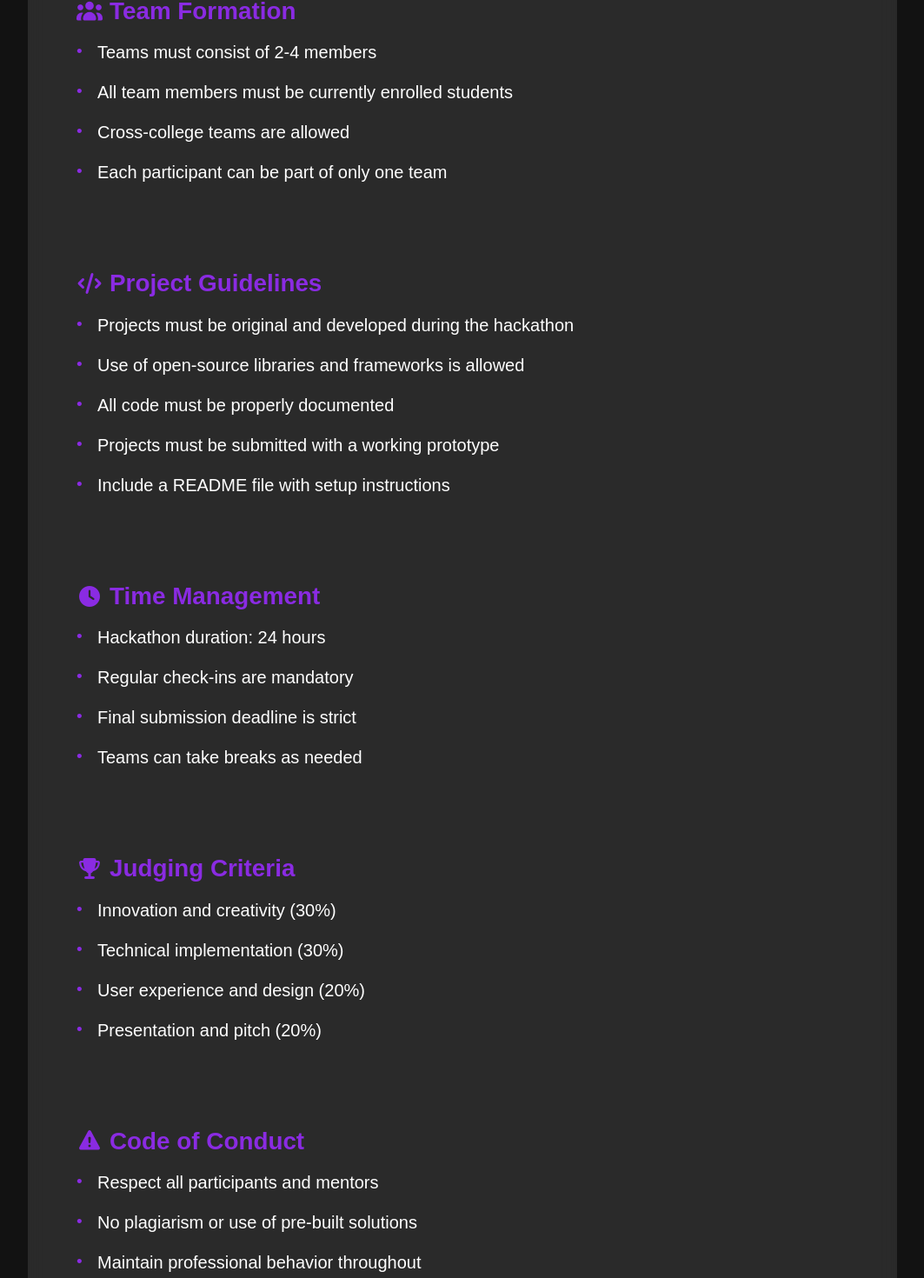
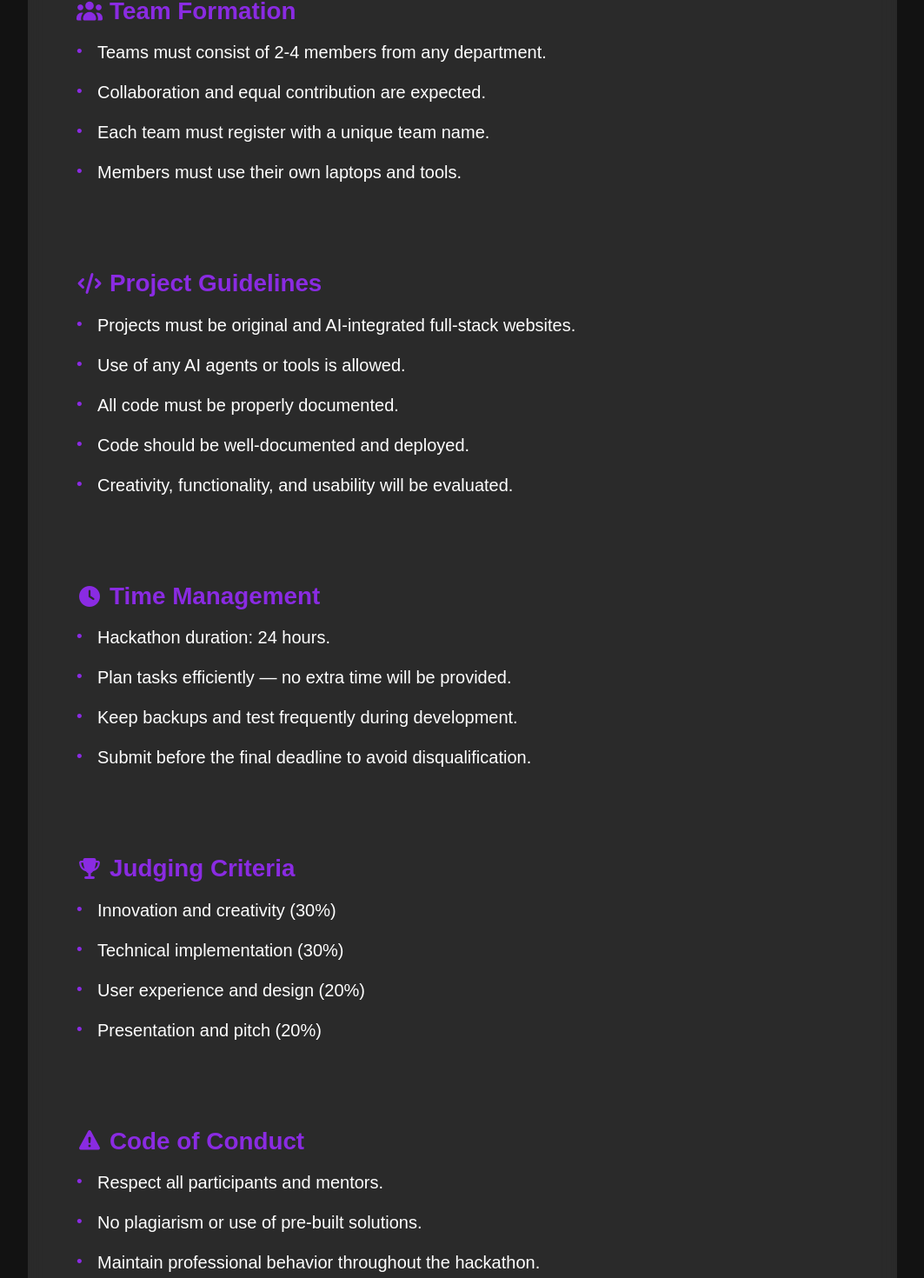
Before and after one commit to Ecb05/NOVA-Website-React, a React (Vite) app in the folder NOVA/: page /novathon in a window 1280 px wide. Shown: the part 1540-3010 px from the top of the page at 87% size, without its empty margins (108-1171 px from the left). Built offline with nearby package versions, Linux system fonts and the light colour scheme.

Commit message:
Update RulesSection.jsx

```diff
--- a/NOVA/src/components/sections/RulesSection.jsx
+++ b/NOVA/src/components/sections/RulesSection.jsx
@@ -9,31 +9,31 @@ const RulesSection = () => {
           <div className="rules-section" data-aos="fade-up" data-aos-delay="100">
             <h2><i className="fas fa-users"></i> Team Formation</h2>
             <ul className="rules-list">
-              <li>Teams must consist of 2-4 members</li>
-              <li>All team members must be currently enrolled students</li>
-              <li>Cross-college teams are allowed</li>
-              <li>Each participant can be part of only one team</li>
+              <li>Teams must consist of 2-4 members from any department.</li>
+              <li>Collaboration and equal contribution are expected.</li>
+              <li>Each team must register with a unique team name.</li>
+              <li>Members must use their own laptops and tools.</li>
             </ul>
           </div>
 
           <div className="rules-section" data-aos="fade-up" data-aos-delay="200">
             <h2><i className="fas fa-code"></i> Project Guidelines</h2>
             <ul className="rules-list">
-              <li>Projects must be original and developed during the hackathon</li>
-              <li>Use of open-source libraries and frameworks is allowed</li>
-              <li>All code must be properly documented</li>
-              <li>Projects must be submitted with a working prototype</li>
-              <li>Include a README file with setup instructions</li>
+              <li>Projects must be original and AI-integrated full-stack websites.</li>
+              <li>Use of any AI agents or tools is allowed.</li>
+              <li>All code must be properly documented.</li>
+              <li>Code should be well-documented and deployed.</li>
+              <li>Creativity, functionality, and usability will be evaluated.</li>
             </ul>
           </div>
 
           <div className="rules-section" data-aos="fade-up" data-aos-delay="300">
             <h2><i className="fas fa-clock"></i> Time Management</h2>
             <ul className="rules-list">
-              <li>Hackathon duration: 24 hours</li>
-              <li>Regular check-ins are mandatory</li>
-              <li>Final submission deadline is strict</li>
-              <li>Teams can take breaks as needed</li>
+              <li>Hackathon duration: 24 hours.</li>
+              <li>Plan tasks efficiently — no extra time will be provided.</li>
+              <li>Keep backups and test frequently during development.</li>
+              <li>Submit before the final deadline to avoid disqualification.</li>
             </ul>
           </div>
 
@@ -50,10 +50,10 @@ const RulesSection = () => {
           <div className="rules-section" data-aos="fade-up" data-aos-delay="500">
             <h2><i className="fas fa-exclamation-triangle"></i> Code of Conduct</h2>
             <ul className="rules-list">
-              <li>Respect all participants and mentors</li>
-              <li>No plagiarism or use of pre-built solutions</li>
-              <li>Maintain professional behavior throughout</li>
-              <li>Follow all venue and equipment rules</li>
+              <li>Respect all participants and mentors.</li>
+              <li>No plagiarism or use of pre-built solutions.</li>
+              <li>Maintain professional behavior throughout the hackathon.</li>
+              <li>Adhere to all venue, equipment, and event rules.</li>
             </ul>
           </div>
         </div>
```
